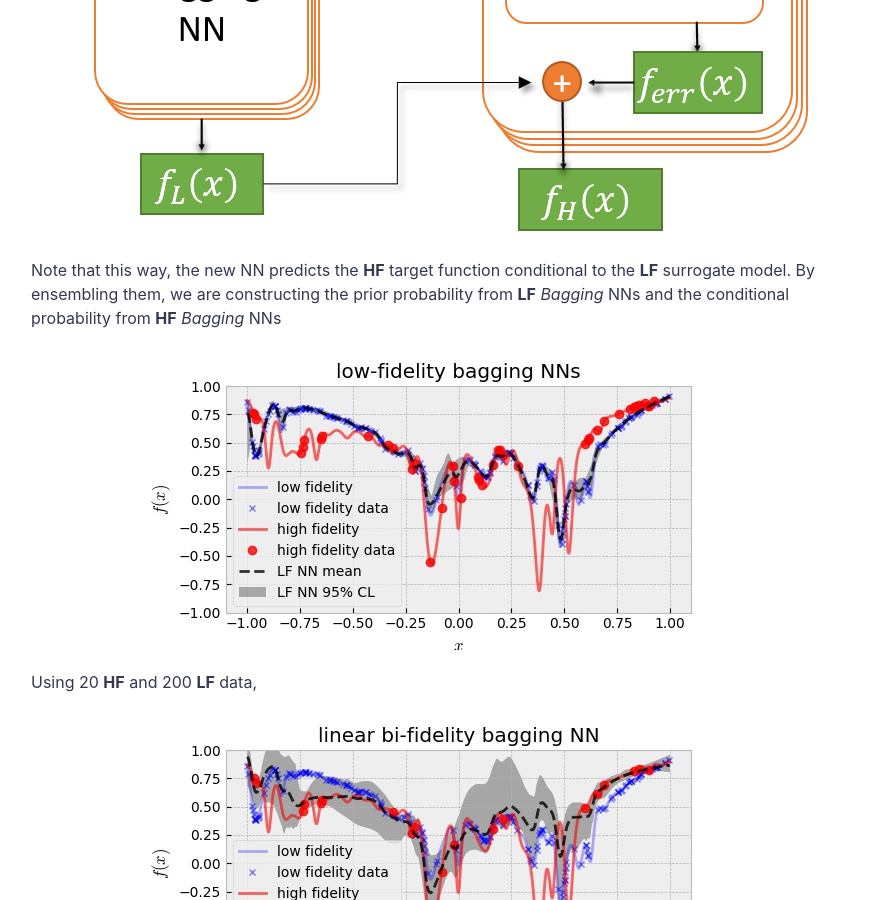
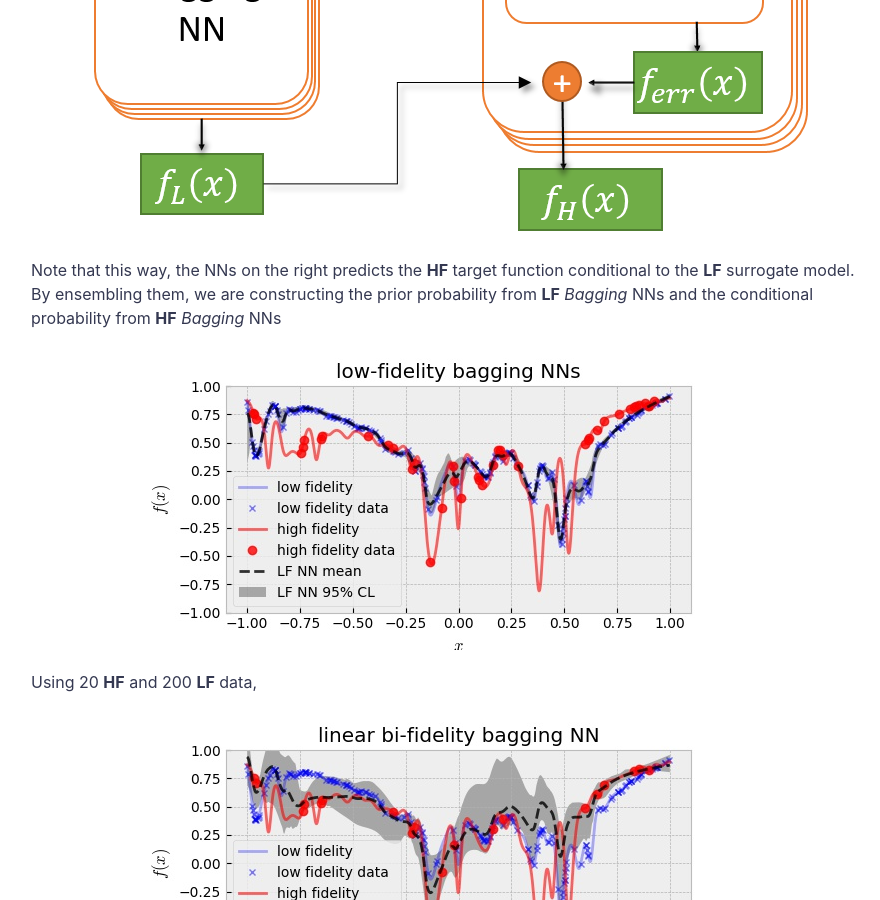
Before and after one commit to kilean20/kilean20.github.io, a Jekyll site: the page built from _posts/2021-09-23-bifidel_GPvsNN.md, in a window 1280 px wide and 900 px high, scrolled down 4812 px. Shown: the whole window, without its empty margins (189-1069 px from the left). Built offline with Jekyll 4.4.1, drawn with Linux system fonts in a browser that asks for light colours; formulas are drawn with MathJax 3; a script that is not in the unit is left out; comment, search, counter and statistics services are not loaded.

Commit message:
Update 2021-09-23-bifidel_GPvsNN.md

```diff
--- a/_posts/2021-09-23-bifidel_GPvsNN.md
+++ b/_posts/2021-09-23-bifidel_GPvsNN.md
@@ -106,11 +106,13 @@ $$
 
 using the following structure.
 
+
 <p align="center">
   <img src="https://kilean20.github.io/assets/img/bifidel_GPvsNN/BiFidel_BaggingNN.png" />
 </p>
 
-Note that this way, the new NN predicts the **HF** target function conditional to the **LF** surrogate model. By ensembling them, we are constructing the prior probability from **LF** *Bagging* NNs and the conditional probability from **HF** *Bagging* NNs
+
+Note that this way, the NNs on the right predicts the **HF** target function conditional to the **LF** surrogate model. By ensembling them, we are constructing the prior probability from **LF** *Bagging* NNs and the conditional probability from **HF** *Bagging* NNs
 
 
 <p align="center">
```
